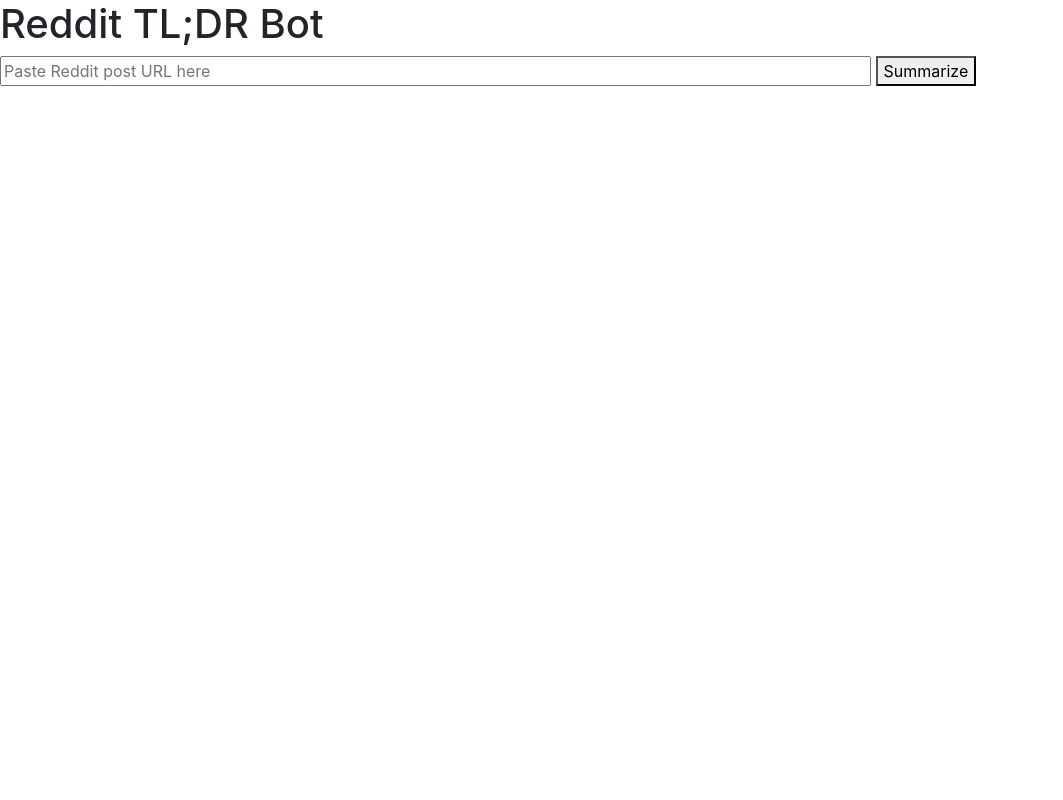
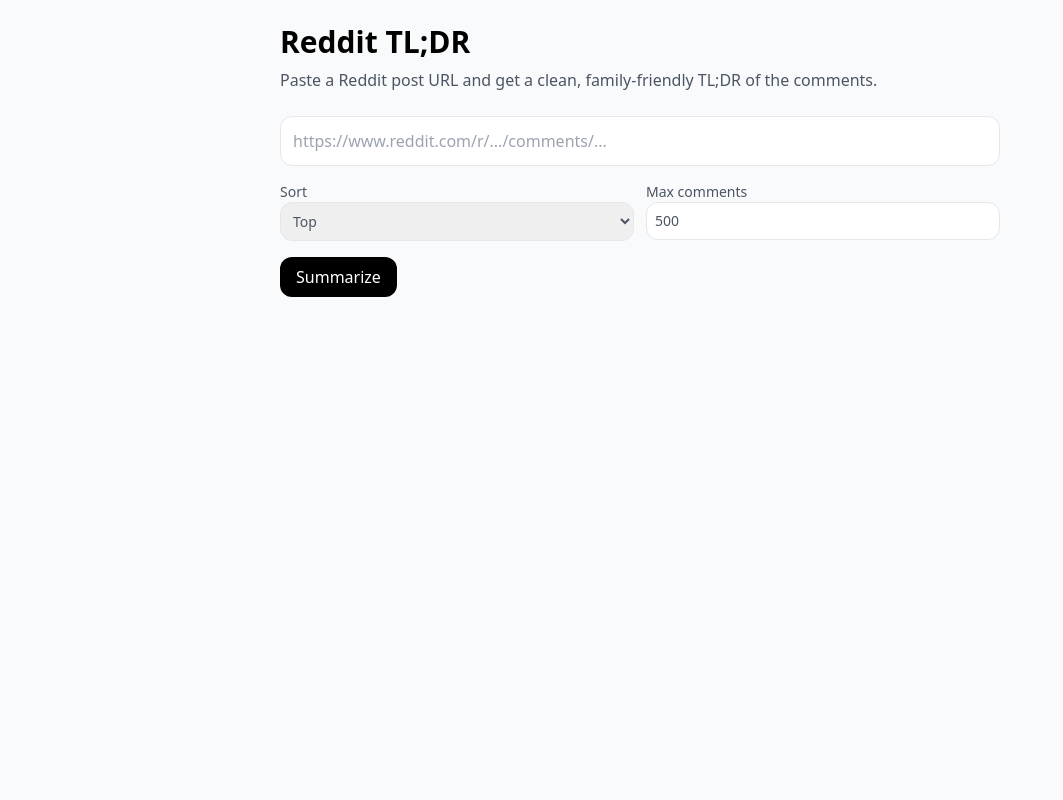
Before and after one commit to ramsarma21/reddit-bot, a Flask app: template templates/index.html in a window 1280 px wide. Shown: the whole page, without its empty margins (0-1063 px from the left). Run offline with Flask 3, Linux system fonts and the light colour scheme; the template is opened without the code that fills it, so the values that code supplies are empty; parts of the project's set-up code (start-up, migrations or seed data) failed here and were passed over; some libraries are stand-ins or nearby versions.

Commit message:
sentiment analysis and comment filtering

```diff
--- a/app.py
+++ b/app.py
@@ -1,53 +1,295 @@
-from flask import Flask, request, render_template
-from reddit_tldr import fetch_submission_data
+import os
+import time
+from pathlib import Path
+from urllib.parse import urlparse, urlunparse
+
+from flask import Flask, request, render_template, jsonify
+from dotenv import load_dotenv
 from openai import OpenAI
-from dotenv import load_dotenv
-import os
+from flask_limiter import Limiter
+from flask_limiter.util import get_remote_address
 
-load_dotenv()
+from reddit_tldr import (
+    fetch_submission_data,
+    verify_reddit_credentials,
+)
+
+# Always load the .env that sits next to this file (works regardless of CWD)
+ENV_PATH = Path(__file__).with_name(".env")
+load_dotenv(dotenv_path=ENV_PATH)
+
+# --- OpenRouter config ---
+OPENROUTER_API_KEY = os.getenv("OPENROUTER_API_KEY")
+OPENROUTER_BASE = os.getenv("OPENROUTER_BASE", "https://openrouter.ai/api/v1")
+OPENROUTER_MODEL = os.getenv("OPENROUTER_MODEL", "deepseek/deepseek-r1-0528:free")
+
+SITE_URL = os.getenv("SITE_URL", "")
+SITE_NAME = os.getenv("SITE_NAME", "")
+
+if not OPENROUTER_API_KEY:
+    raise RuntimeError("Missing OPENROUTER_API_KEY in .env next to app.py")
+
+# Init client
+llm = OpenAI(base_url=OPENROUTER_BASE, api_key=OPENROUTER_API_KEY)
 
 app = Flask(__name__)
 
-# Hugging Face / OpenRouter client setup
-client = OpenAI(
-    base_url="https://openrouter.ai/api/v1",
-    api_key = os.getenv("OPENROUTER_API_KEY")
+# ---------- Rate limiting ----------
+# Default: 20 requests/min per client IP across all routes
+limiter = Limiter(
+    key_func=get_remote_address,
+    app=app,
+    default_limits=["20 per minute"],
 )
 
-def summarize_with_openrouter(paragraph):
+# ---------- Simple in-memory cache (30 min TTL) ----------
+_CACHE_TTL_SECS = 30 * 60
+_CACHE: dict[str, tuple[float, dict, str]] = {}  # key -> (ts, data, summary)
+
+def _cache_key(url: str, sort: str, max_comments: int, model: str) -> str:
+    return f"{model}|{sort}|{max_comments}|{url}"
+
+def _get_cache(key: str):
+    entry = _CACHE.get(key)
+    if not entry:
+        return None
+    ts, data, summary = entry
+    if (time.time() - ts) > _CACHE_TTL_SECS:
+        _CACHE.pop(key, None)
+        return None
+    return data, summary
+
+def _set_cache(key: str, data: dict, summary: str):
+    _CACHE[key] = (time.time(), data, summary)
+    # Simple size control
+    if len(_CACHE) > 256:
+        # drop oldest ~64 entries
+        for i, k in enumerate(list(_CACHE.keys())):
+            if i >= 64:
+                break
+            _CACHE.pop(k, None)
+
+# ---------- URL handling ----------
+def normalize_reddit_url(raw: str) -> str:
+    """
+    Accepts reddit.com / old.reddit.com / m.reddit.com / np.reddit.com / redd.it links.
+    Normalizes to https://www.reddit.com/<path> (strips query/fragment).
+    Leaves redd.it shortlinks as-is (PRAW can resolve).
+    Raises ValueError for non-Reddit URLs or obviously invalid forms.
+    """
+    if not raw:
+        raise ValueError("Please paste a Reddit post URL.")
+
+    raw = raw.strip()
+    # Add scheme if missing
+    if "://" not in raw:
+        raw = "https://" + raw
+
+    u = urlparse(raw)
+    host = (u.netloc or "").lower()
+
+    # Accept hosts
+    valid_hosts = (
+        "reddit.com",
+        "www.reddit.com",
+        "old.reddit.com",
+        "np.reddit.com",
+        "m.reddit.com",
+        "new.reddit.com",
+        "amp.reddit.com",
+        "redd.it",
+        "www.redd.it",
+    )
+    if not any(host == h or host.endswith("." + h) for h in valid_hosts):
+        raise ValueError("That doesn't look like a Reddit URL.")
+
+    # If redd.it shortlink, pass through (can't normalize path easily here)
+    if "redd.it" in host:
+        return urlunparse(("https", host, u.path, "", "", ""))
+
+    # For reddit.com variants, normalize host and strip query/fragment
+    path = u.path or "/"
+    # Ensure it's a post (has /comments/); if not, still let PRAW try, but annotate
+    if "/comments/" not in path:
+        # Often users paste a subreddit or user URL; give a clear hint
+        # but still let PRAW attempt (may handle gallery or crosspost).
+        pass
+
+    return urlunparse(("https", "www.reddit.com", path, "", "", ""))
+
+# -------- LLM helpers (TL;DR-only) --------
+def _call_llm_with_retry(messages, attempts: int = 3, timeout: int = 60):
+    last = None
+    headers = {}
+    if SITE_URL:
+        headers["HTTP-Referer"] = SITE_URL
+    if SITE_NAME:
+        headers["X-Title"] = SITE_NAME
+
+    for i in range(attempts):
+        try:
+            r = llm.chat.completions.create(
+                model=OPENROUTER_MODEL,
+                messages=messages,
+                extra_headers=headers or None,
+                timeout=timeout,
+            )
+            return r
+        except Exception as e:
+            last = e
+            # Expose timeout hint in error flow
+            if "timeout" in str(e).lower() or "timed out" in str(e).lower():
+                # brief backoff then retry
+                time.sleep(0.8 * (i + 1))
+            else:
+                time.sleep(0.6 * (i + 1))
+    raise last
+
+def summarize_with_openrouter(paragraph: str) -> str:
+    # TL;DR ONLY — no lists, no extras
     prompt = (
-        "This text is from a Reddit post, specifically the comments under it. "
-        "Summarize this text and make a TLDR paragraph first, and then numbered bullet points "
-        "with important points and perspectives from comments and replies. "
-        "DO NOT give anything further. Make it clean, readable, and concise. "
-        "Try to make it 5-6 bullet points, they can be a bit longer, but make sure to cover important parts. "
-         "Also do not add toxic and insulting comments without value to the summaries. "
-         " \n\n"
+        "You are summarizing the COMMENTS under a Reddit post.\n"
+        "Return ONLY a single TL;DR paragraph (about 3–6 sentences) covering overall sentiment, "
+        "major viewpoints, and key takeaways. Do NOT include bullet points or numbered lists. "
+        "STYLE: clean, concise, family-friendly. You MAY consider profane/toxic comments for analysis, "
+        "but DO NOT reproduce profanity or slurs; paraphrase euphemistically.\n\n"
         + paragraph
     )
+    r = _call_llm_with_retry([{"role": "user", "content": prompt}], timeout=75)
+    return r.choices[0].message.content.strip()
 
-    response = client.chat.completions.create(
-        model="deepseek/deepseek-r1-0528:free",
-        messages=[{"role": "user", "content": prompt}]
+def _summarize_chunk(text: str) -> str:
+    # Chunk TL;DR used in map step
+    prompt = (
+        "Summarize THIS CHUNK of Reddit COMMENTS as a single concise TL;DR paragraph "
+        "(2–4 sentences). No lists. Family-friendly; paraphrase any profanities.\n\n" + text
     )
+    r = _call_llm_with_retry([{"role": "user", "content": prompt}], timeout=60)
+    return r.choices[0].message.content.strip()
 
-    return response.choices[0].message.content
+def summarize_map_reduce(paragraph: str, *, chunk_chars: int = 6000) -> str:
+    # Split paragraph into near-sentence chunks
+    parts, cur, total = [], [], 0
+    for sent in paragraph.split(". "):
+        s = (sent + ". ").strip()
+        if total + len(s) > chunk_chars and cur:
+            parts.append("".join(cur)); cur, total = [], 0
+        cur.append(s); total += len(s)
+    if cur: parts.append("".join(cur))
+
+    if len(parts) <= 1:
+        return summarize_with_openrouter(paragraph)
+
+    # MAP: TL;DR each chunk
+    mini = []
+    for p in parts:
+        mini.append(_summarize_chunk(p))
+
+    # REDUCE: combine mini TL;DRs into ONE final TL;DR paragraph
+    reduce_prompt = (
+        "Combine the following chunk TL;DRs into ONLY one final TL;DR paragraph "
+        "(about 4–7 sentences) that captures the overall sentiment, main positions, "
+        "and key takeaways from the comments. Do NOT include bullets or lists. "
+        "Family-friendly; do not reproduce profanity—paraphrase euphemistically.\n\n"
+        + "\n\n".join(mini)
+    )
+    r = _call_llm_with_retry([{"role": "user", "content": reduce_prompt}], timeout=75)
+    return r.choices[0].message.content.strip()
+
+# -------- Routes --------
+@app.get("/health")
+@limiter.exempt
+def health():
+    try:
+        r = llm.chat.completions.create(
+            model=OPENROUTER_MODEL,
+            messages=[{"role": "user", "content": "ping"}],
+        )
+        ok = bool(r.choices[0].message.content)
+        return jsonify({"llm_ok": ok, "model": OPENROUTER_MODEL}), 200
+    except Exception as e:
+        return jsonify({"llm_ok": False, "error": str(e)}), 500
 
 @app.route("/", methods=["GET", "POST"])
+@limiter.limit("5 per minute")   # tighter cap on the expensive summarize endpoint
 def index():
+    # Verify Reddit creds; show clear message if 401/mismatch/etc.
+    try:
+        verify_reddit_credentials()
+    except Exception as e:
+        return render_template(
+            "index.html",
+            error=str(e),
+            title=None,
+            subreddit=None,
+            selftext=None,
+            image_url=None,
+            video_url=None,
+            sentiment=None,
+        )
+
+    # Defaults for form persistence & template safety
+    sort = "top"
+    max_comments = 500
     summary = None
     data = {}
     error = None
 
     if request.method == "POST":
-        url = request.form.get("url")
+        sort = (request.form.get("sort") or "top").strip().lower()
+        raw_url = (request.form.get("url") or "").strip()
         try:
-            data = fetch_submission_data(url)
-            summary = summarize_with_openrouter(data["paragraph"])
-        except Exception as e:
-            error = str(e)
+            max_comments = int(request.form.get("max_comments") or 500)
+        except ValueError:
+            max_comments = 500
 
-    return render_template("index.html", summary=summary, error=error, **data)
+        # Robust URL handling + caching + timeout safeguards
+        try:
+            url = normalize_reddit_url(raw_url)
+        except ValueError as ve:
+            error = str(ve)
+            return render_template("index.html", summary=None, error=error)
+
+        cache_key = _cache_key(url, sort, max_comments, OPENROUTER_MODEL)
+        cached = _get_cache(cache_key)
+        if cached:
+            data, summary = cached
+        else:
+            try:
+                data = fetch_submission_data(url, sort=sort, max_comments=max_comments)
+            except Exception as e:
+                msg = str(e)
+                if "timed out" in msg.lower() or "timeout" in msg.lower():
+                    error = "Reddit is taking too long to respond. Please try again or lower max comments."
+                else:
+                    error = msg
+                return render_template("index.html", summary=None, error=error)
+
+            try:
+                summary = summarize_map_reduce(data["paragraph"])
+            except Exception as e:
+                msg = str(e)
+                if "timed out" in msg.lower() or "timeout" in msg.lower():
+                    error = "The language model timed out while summarizing. Please retry."
+                else:
+                    error = msg
+                return render_template("index.html", summary=None, error=error)
+
+            _set_cache(cache_key, data, summary)
+
+    payload = {
+        "summary": summary,
+        "error": error,
+        "title": data.get("title") if data else None,
+        "subreddit": data.get("subreddit") if data else None,
+        "selftext": data.get("selftext") if data else None,
+        "image_url": data.get("image_url") if data else None,
+        "video_url": data.get("video_url") if data else None,
+        "sentiment": data.get("sentiment") if data else None,
+        "current_sort": sort,
+        "current_max_comments": max_comments,
+    }
+    return render_template("index.html", **payload)
 
 if __name__ == "__main__":
-    app.run(debug=True)
+    app.run(host="127.0.0.1", port=5057, debug=True)
--- a/templates/index.html
+++ b/templates/index.html
@@ -1,52 +1,132 @@
 <!doctype html>
 <html lang="en">
   <head>
-    <!-- Required meta tags -->
-    <meta charset="utf-8">
-    <meta name="viewport" content="width=device-width, initial-scale=1, shrink-to-fit=no">
+    <meta charset="utf-8"/>
+    <title>Reddit TL;DR</title>
+    <meta name="viewport" content="width=device-width, initial-scale=1"/>
+    <script src="https://cdn.tailwindcss.com"></script>
+    <script>
+      // Simple progress indicator: show spinner & disable button on submit
+      document.addEventListener('DOMContentLoaded', () => {
+        const form = document.getElementById('tldr-form');
+        const btn  = document.getElementById('submit-btn');
+        const spin = document.getElementById('spinner');
 
-    <!-- Bootstrap CSS -->
-    <link rel="stylesheet" href="https://cdn.jsdelivr.net/npm/bootstrap@4.4.1/dist/css/bootstrap.min.css" integrity="sha384-Vkoo8x4CGsO3+Hhxv8T/Q5PaXtkKtu6ug5TOeNV6gBiFeWPGFN9MuhOf23Q9Ifjh" crossorigin="anonymous">
+        if (form) {
+          form.addEventListener('submit', () => {
+            if (btn) { btn.disabled = true; btn.classList.add('opacity-70', 'cursor-not-allowed'); }
+            if (spin) { spin.classList.remove('hidden'); }
+          });
+        }
+      });
+    </script>
+  </head>
+  <body class="bg-gray-50 min-h-screen">
+    <div class="max-w-3xl mx-auto p-6">
+      <h1 class="text-3xl font-bold">Reddit TL;DR</h1>
+      <p class="text-gray-600 mt-2">Paste a Reddit post URL and get a clean, family-friendly TL;DR of the comments.</p>
 
-    <head>
-    <title>Reddit TL;DR</title>
-</head>
-<body>
-    <h1>Reddit TL;DR Bot</h1>
+      <form id="tldr-form" method="POST" class="mt-6 space-y-4">
+        <input
+          class="w-full border rounded-xl p-3 focus:outline-none focus:ring-2 focus:ring-gray-300"
+          type="url" name="url" placeholder="https://www.reddit.com/r/.../comments/..." required />
 
-    <form method="post">
-        <input type="text" name="url" size="80" placeholder="Paste Reddit post URL here" required>
-        <button type="submit">Summarize</button>
+        <div class="grid grid-cols-2 gap-3">
+          <label class="text-sm text-gray-600">
+            Sort
+            <select name="sort" class="w-full border rounded-xl p-2">
+              <option value="top" selected>Top</option>
+              <option value="new">New</option>
+              <option value="controversial">Controversial</option>
+              <option value="best">Best</option>
+              <option value="hot">Hot</option>
+              <option value="old">Old</option>
+              <option value="q&amp;a">Q&amp;A</option>
+            </select>
+          </label>
+          <label class="text-sm text-gray-600">
+            Max comments
+            <input name="max_comments" type="number" min="50" max="2000" value="500"
+                   class="w-full border rounded-xl p-2"/>
+          </label>
+        </div>
+
+        <div class="flex items-center gap-3">
+          <button id="submit-btn" class="px-4 py-2 rounded-xl bg-black text-white">Summarize</button>
+          <div id="spinner" class="hidden flex items-center gap-2 text-gray-600">
+            <svg class="animate-spin h-5 w-5" viewBox="0 0 24 24">
+              <circle class="opacity-25" cx="12" cy="12" r="10" stroke="currentColor" stroke-width="4"></circle>
+              <path class="opacity-75" fill="currentColor"
+                    d="M4 12a8 8 0 018-8v4a4 4 0 00-4 4H4z"></path>
+            </svg>
+            <span>Summarizing…</span>
+          </div>
+        </div>
       </form>
 
       {% if error %}
-        <p style="color:red;">Error: {{ error }}</p>
+        <div class="mt-6 text-red-600 whitespace-pre-wrap">{{ error }}</div>
       {% endif %}
 
       {% if title %}
-        <h2><strong>Title: </strong>{{ title }}</h2>
-        <p><strong>Subreddit:</strong> {{ subreddit }}</p>
+        <div class="mt-8 bg-white border rounded-xl p-5">
+          <h2 class="text-xl font-semibold">{{ title }}</h2>
+          <p class="text-sm text-gray-500">{{ subreddit }}</p>
           {% if selftext %}
-            <p><strong>Post Text:</strong> {{ selftext }}</p>
+            <p class="mt-3 text-gray-700 whitespace-pre-wrap">{{ selftext }}</p>
           {% endif %}
+          {% if image_url %}
+            <img class="mt-4 rounded" src="{{ image_url }}" alt="post image"/>
+          {% endif %}
+          {% if video_url %}
+            <p class="mt-4 text-sm text-gray-500">
+              Video: <a class="underline" href="{{ video_url }}" target="_blank" rel="noopener">open</a>
+            </p>
+          {% endif %}
+        </div>
       {% endif %}
 
-    {% if image_url %}
-        <h3>Image:</h3>
-        <img src="{{ image_url }}" width="500">
-    {% endif %}
-
-    {% if video_url %}
-        <h3>Video:</h3>
-        <video width="500" controls>
-            <source src="{{ video_url }}" type="video/mp4">
-            Your browser does not support the video tag.
-        </video>
+      {% if sentiment %}
+        {% set pos = (sentiment.get('pos', 0) | float) %}
+        {% set neu = (sentiment.get('neu', 0) | float) %}
+        {% set neg = (sentiment.get('neg', 0) | float) %}
+        <div class="mt-5 bg-white border rounded-xl p-5">
+          <h3 class="text-sm font-semibold text-gray-700">Comment Sentiment</h3>
+          <div class="mt-2 space-y-2">
+            <div>
+              <div class="flex justify-between text-xs text-gray-500">
+                <span>Positive</span><span>{{ pos | round(1) }}%</span>
+              </div>
+              <div class="w-full bg-gray-200 rounded h-2">
+                <div class="h-2 rounded bg-green-500" style="width: {{ pos | round(3) }}%;"></div>
+              </div>
+            </div>
+            <div>
+              <div class="flex justify-between text-xs text-gray-500">
+                <span>Neutral</span><span>{{ neu | round(1) }}%</span>
+              </div>
+              <div class="w-full bg-gray-200 rounded h-2">
+                <div class="h-2 rounded bg-gray-500" style="width: {{ neu | round(3) }}%;"></div>
+              </div>
+            </div>
+            <div>
+              <div class="flex justify-between text-xs text-gray-500">
+                <span>Negative</span><span>{{ neg | round(1) }}%</span>
+              </div>
+              <div class="w-full bg-gray-200 rounded h-2">
+                <div class="h-2 rounded bg-red-500" style="width: {{ neg | round(3) }}%;"></div>
+              </div>
+            </div>
+          </div>
+        </div>
       {% endif %}
 
       {% if summary %}
-        <h2>TL;DR</h2>
-        <pre>{{ summary }}</pre>
+        <div class="mt-6 bg-white border rounded-xl p-5">
+          <h3 class="text-lg font-semibold">TL;DR</h3>
+          <div class="mt-2 whitespace-pre-wrap">{{ summary }}</div>
+        </div>
       {% endif %}
+    </div>
   </body>
 </html>
```
Also changed, not shown: reddit_tldr.py (+156 -33 lines), requirements.txt (added, +7 -0 lines). Lines whose indentation alone changed are shown as unchanged.
